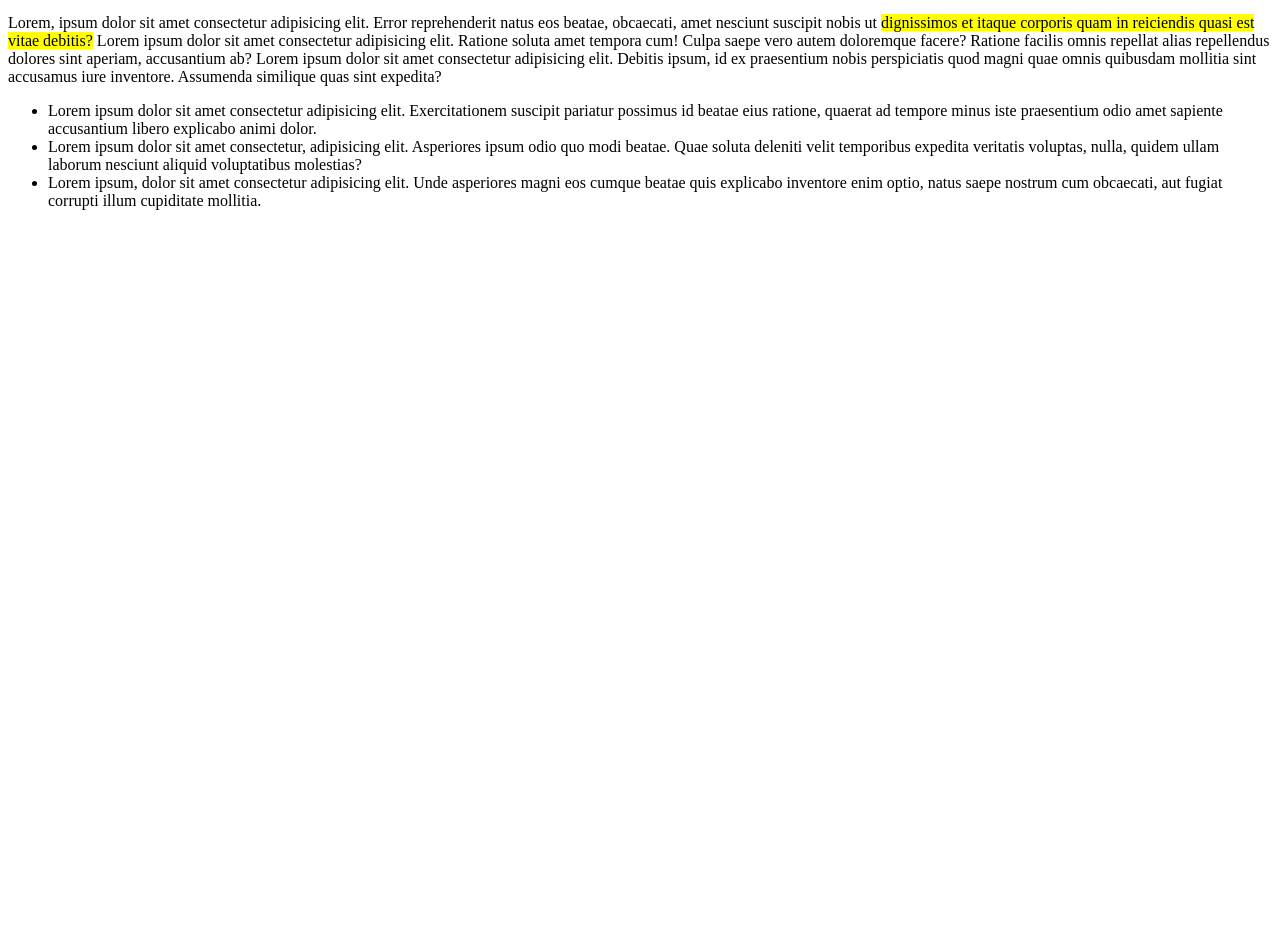
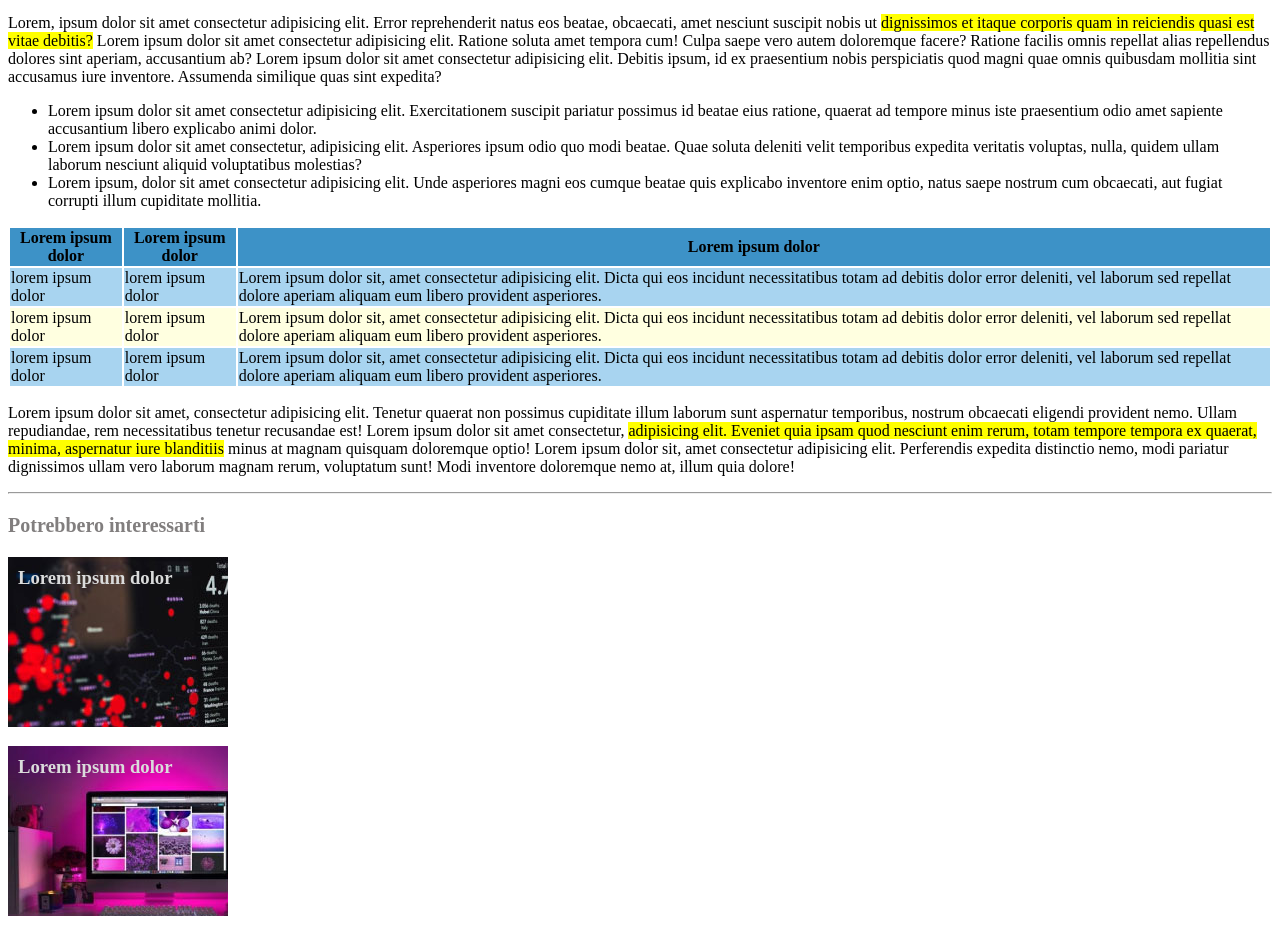
Before and after one commit to samuelepietrasanta/html-css-booleaner, a plain HTML site: page index.html in a window 1280 px wide. Shown: the part 828-1762 px from the top of the page. Before the commit the page ends 1054 px from the top, so only its background shows below. Drawn offline with Linux system fonts and the light colour scheme.

Commit message:
esercizio finito

```diff
--- a/css/style.css
+++ b/css/style.css
@@ -27,6 +27,40 @@ header{
     font-size: 12px;
 }
 
-#parte-evidenziata{
+.parte-evidenziata{
     background-color: yellow;
 }
+
+thead{
+    background-color: rgb(61, 146, 199);
+}
+
+.riga-dispari{
+    background-color: rgb(168, 212, 240);
+
+}
+
+.riga-pari{
+    background-color: lightyellow;
+}
+
+#Titolo-footer{
+    font-size: 20px;
+    color:rgb(129, 126, 126) ;
+}
+
+#prima-immagine-footer{
+    padding: 10px;
+    color: rgb(218, 219, 219);
+    height: 150px;
+    width: 200px;
+    background-image: url(../img/graph.jpg);
+}
+
+#seconda-immagine-footer{
+    padding: 10px;
+    color:rgb(218, 219, 219) ;
+    height: 150px;
+    width: 200px;
+    background-image: url(../img/monitor.jpg);
+}
--- a/index.html
+++ b/index.html
@@ -25,15 +25,57 @@
             <p class="Descrizione-prime-immagini">1st Photo: John S. and James L. Knight Foundation, by Scott Henrichsen</p>
             <span class="Descrizione-prime-immagini">2nd Photo: Wikipedia, by Paul Clarke</span>
 
-            <p>Lorem, ipsum dolor sit amet consectetur adipisicing elit. Error reprehenderit natus eos beatae, obcaecati, amet nesciunt suscipit nobis ut <span id="parte-evidenziata"> dignissimos et itaque corporis quam in reiciendis quasi est vitae debitis?</span> Lorem ipsum dolor sit amet consectetur adipisicing elit. Ratione soluta amet tempora cum! Culpa saepe vero autem doloremque facere? Ratione facilis omnis repellat alias repellendus dolores sint aperiam, accusantium ab? Lorem ipsum dolor sit amet consectetur adipisicing elit. Debitis ipsum, id ex praesentium nobis perspiciatis quod magni quae omnis quibusdam mollitia sint accusamus iure inventore. Assumenda similique quas sint expedita?</p>
+            <p>Lorem, ipsum dolor sit amet consectetur adipisicing elit. Error reprehenderit natus eos beatae, obcaecati, amet nesciunt suscipit nobis ut <span class="parte-evidenziata"> dignissimos et itaque corporis quam in reiciendis quasi est vitae debitis?</span> Lorem ipsum dolor sit amet consectetur adipisicing elit. Ratione soluta amet tempora cum! Culpa saepe vero autem doloremque facere? Ratione facilis omnis repellat alias repellendus dolores sint aperiam, accusantium ab? Lorem ipsum dolor sit amet consectetur adipisicing elit. Debitis ipsum, id ex praesentium nobis perspiciatis quod magni quae omnis quibusdam mollitia sint accusamus iure inventore. Assumenda similique quas sint expedita?</p>
             <ul>
                 <li>Lorem ipsum dolor sit amet consectetur adipisicing elit. Exercitationem suscipit pariatur possimus id beatae eius ratione, quaerat ad tempore minus iste praesentium odio amet sapiente accusantium libero explicabo animi dolor.</li>
                 <li>Lorem ipsum dolor sit amet consectetur, adipisicing elit. Asperiores ipsum odio quo modi beatae. Quae soluta deleniti velit temporibus expedita veritatis voluptas, nulla, quidem ullam laborum nesciunt aliquid voluptatibus molestias?</li>
                 <li>Lorem ipsum, dolor sit amet consectetur adipisicing elit. Unde asperiores magni eos cumque beatae quis explicabo inventore enim optio, natus saepe nostrum cum obcaecati, aut fugiat corrupti illum cupiditate mollitia.</li>
             </ul>
+        </section>
 
+        <section>
+            <table>
+                <thead>
+                    <tr>
+                        <th>Lorem ipsum dolor</th>
+                        <th>Lorem ipsum dolor</th>
+                        <th>Lorem ipsum dolor</th>
+                    </thead>
 
+                    <tbody>
+                        <tr class="riga-dispari">
+                            <td>lorem ipsum dolor</td>
+                            <td>lorem ipsum dolor</td>
+                            <td>Lorem ipsum dolor sit, amet consectetur adipisicing elit. Dicta qui eos incidunt necessitatibus totam ad debitis dolor error deleniti, vel laborum sed repellat dolore aperiam aliquam eum libero provident asperiores.</td>
+                        </tr>
+                        <tr class="riga-pari">
+                            <td>lorem ipsum dolor</td>
+                            <td>lorem ipsum dolor</td>
+                            <td>Lorem ipsum dolor sit, amet consectetur adipisicing elit. Dicta qui eos incidunt necessitatibus totam ad debitis dolor error deleniti, vel laborum sed repellat dolore aperiam aliquam eum libero provident asperiores.</td>
+                        </tr>
+                        <tr class="riga-dispari">
+                            <td>lorem ipsum dolor</td>
+                            <td>lorem ipsum dolor</td>
+                            <td>Lorem ipsum dolor sit, amet consectetur adipisicing elit. Dicta qui eos incidunt necessitatibus totam ad debitis dolor error deleniti, vel laborum sed repellat dolore aperiam aliquam eum libero provident asperiores.</td>
+                        </tr>
+
+                    </tbody>
+            </table>
         </section>
+
+        <section>
+
+            <p>Lorem ipsum dolor sit amet, consectetur adipisicing elit. Tenetur quaerat non possimus cupiditate illum laborum sunt aspernatur temporibus, nostrum obcaecati eligendi provident nemo. Ullam repudiandae, rem necessitatibus tenetur recusandae est! Lorem ipsum dolor sit amet consectetur, <span class="parte-evidenziata"> adipisicing elit. Eveniet quia ipsam quod nesciunt enim rerum, totam tempore tempora ex quaerat, minima, aspernatur iure blanditiis</span> minus at magnam quisquam doloremque optio! Lorem ipsum dolor sit, amet consectetur adipisicing elit. Perferendis expedita distinctio nemo, modi pariatur dignissimos ullam vero laborum magnam rerum, voluptatum sunt! Modi inventore doloremque nemo at, illum quia dolore!</p>
+        </section>
+
+        <hr>
+
+        <footer>
+            <p id="Titolo-footer"> <b>Potrebbero interessarti </b></p>
+
+            <h3 id="prima-immagine-footer">Lorem ipsum dolor</h3>
+            <h3 id="seconda-immagine-footer">Lorem ipsum dolor</h3>
+        </footer>
     </main>
 </body>
 </html>
```
